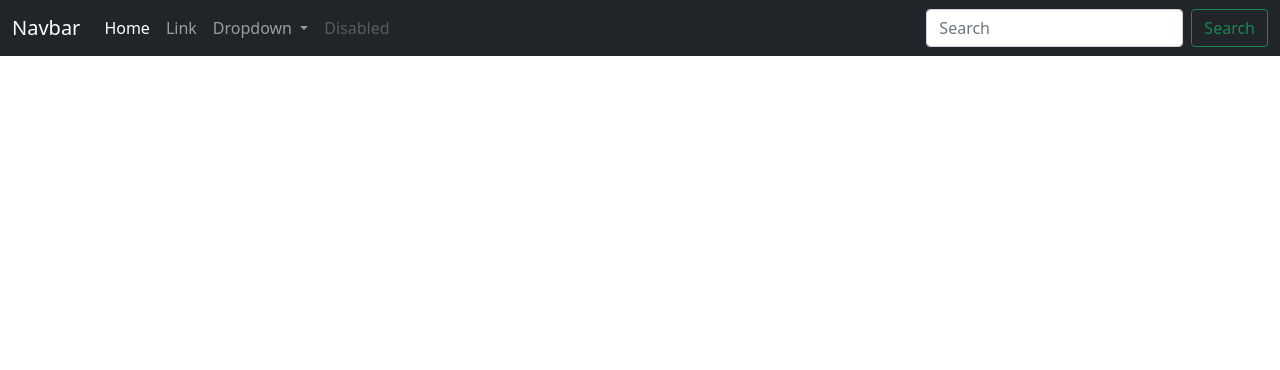
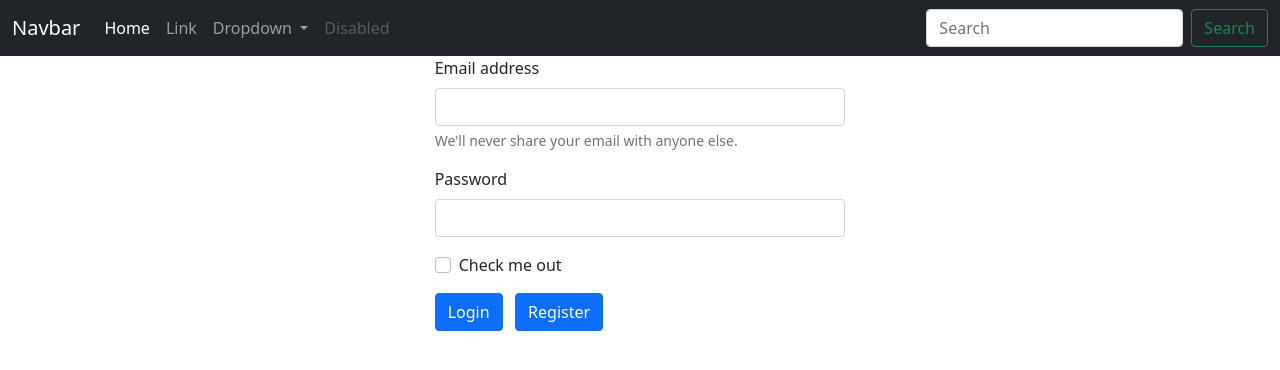
Before and after one commit to pankajchavhan/GIT-practice, an Angular app: page / in a window 1280 px wide. Shown: the top 370 px of the page. Built offline with nearby package versions, Linux system fonts and the light colour scheme.

Commit message:
Login template added

```diff
--- a/src/app/app-routing.module.ts
+++ b/src/app/app-routing.module.ts
@@ -1,7 +1,12 @@
 import { NgModule } from '@angular/core';
 import { RouterModule, Routes } from '@angular/router';
+import { LogInComponent } from './log-in/log-in.component';
+import { RegisterComponent } from './register/register.component';
 
-const routes: Routes = [];
+const routes: Routes = [
+  {path:"", component:LogInComponent, pathMatch:"full"},
+  {path:"register",component:RegisterComponent}
+];
 
 @NgModule({
   imports: [RouterModule.forRoot(routes)],
--- a/src/app/app.module.ts
+++ b/src/app/app.module.ts
@@ -4,11 +4,15 @@ import { BrowserModule } from '@angular/platform-browser';
 import { AppRoutingModule } from './app-routing.module';
 import { AppComponent } from './app.component';
 import { NavbarComponent } from './navbar/navbar.component';
+import { LogInComponent } from './log-in/log-in.component';
+import { RegisterComponent } from './register/register.component';
 
 @NgModule({
   declarations: [
     AppComponent,
-    NavbarComponent
+    NavbarComponent,
+    LogInComponent,
+    RegisterComponent
   ],
   imports: [
     BrowserModule,
--- /dev/null
+++ b/src/app/log-in/log-in.component.html
@@ -0,0 +1,27 @@
+<div class="row">
+    <div class="col-4">
+
+    </div>
+    <div class="col-4">
+        <form>
+            <div class="mb-3">
+              <label for="exampleInputEmail1" class="form-label">Email address</label>
+              <input type="email" class="form-control" id="exampleInputEmail1" aria-describedby="emailHelp">
+              <div id="emailHelp" class="form-text">We'll never share your email with anyone else.</div>
+            </div>
+            <div class="mb-3">
+              <label for="exampleInputPassword1" class="form-label">Password</label>
+              <input type="password" class="form-control" id="exampleInputPassword1">
+            </div>
+            <div class="mb-3 form-check">
+              <input type="checkbox" class="form-check-input" id="exampleCheck1">
+              <label class="form-check-label" for="exampleCheck1">Check me out</label>
+            </div>
+            <button type="submit" class="btn btn-primary">Login</button>&nbsp;&nbsp;
+            <button routerLink="register" type="submit" class="btn btn-primary">Register</button>
+          </form>
+    </div>
+    <div class="col-4">
+
+    </div>
+</div>
--- /dev/null
+++ b/src/app/log-in/log-in.component.ts
@@ -0,0 +1,15 @@
+import { Component, OnInit } from '@angular/core';
+
+@Component({
+  selector: 'app-log-in',
+  templateUrl: './log-in.component.html',
+  styleUrls: ['./log-in.component.css']
+})
+export class LogInComponent implements OnInit {
+
+  constructor() { }
+
+  ngOnInit(): void {
+  }
+
+}
--- /dev/null
+++ b/src/app/register/register.component.html
@@ -0,0 +1 @@
+<p>register works!</p>
--- /dev/null
+++ b/src/app/register/register.component.ts
@@ -0,0 +1,15 @@
+import { Component, OnInit } from '@angular/core';
+
+@Component({
+  selector: 'app-register',
+  templateUrl: './register.component.html',
+  styleUrls: ['./register.component.css']
+})
+export class RegisterComponent implements OnInit {
+
+  constructor() { }
+
+  ngOnInit(): void {
+  }
+
+}
```
Also changed, not shown: src/app/log-in/log-in.component.css (added), src/app/register/register.component.css (added), 2 other files (tests, documents, lock files or other folders).
